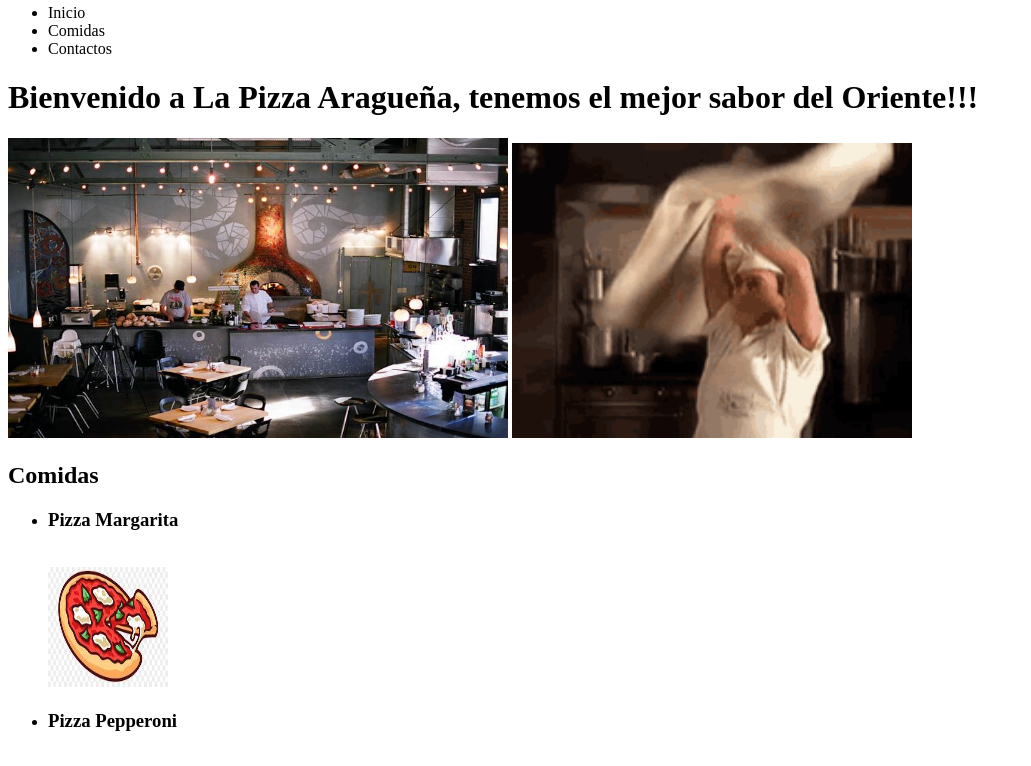
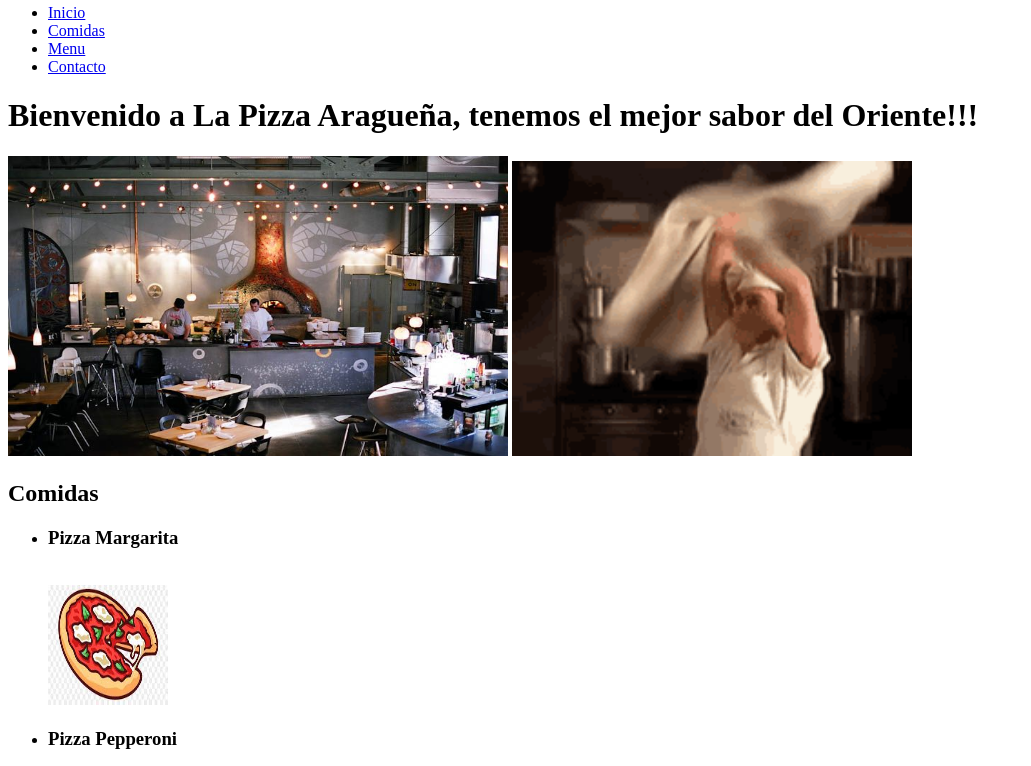
Before and after one commit to Nepthaz/Restaurante-Pizza-by-Ricardo, a plain HTML site: page index.html in a window 1280 px wide. Shown: the part 99-865 px from the top of the page, without its empty margins (0-1031 px from the left). Drawn offline with Linux system fonts and the light colour scheme.

Commit message:
Update index.html
update #2

```diff
--- a/index.html
+++ b/index.html
@@ -15,14 +15,15 @@
 
         <ul>
 
-           <li>Inicio</li>
-           <li>Comidas</li>
-           <li>Contactos</li>
+           <li> <a href="#inicio">Inicio</a></li>
+           <li> <a href="#comidas">Comidas</a></li>
+           <li> <a href="#menu">Menu</a></li>
+           <li> <a href="#contactos">Contacto</a></li>
 
          </ul>
     </nav>
 
-    <main>
+    <main id="inicio">
 
         <h1>Bienvenido a La Pizza Aragueña, tenemos el mejor sabor del Oriente!!!</h1>
 
@@ -40,7 +41,7 @@
 
     </main>
 
-    <section>
+    <section id="comidas">
 
         <h2>Comidas</h2>
 
@@ -76,7 +77,7 @@
 
     </section>
 
-    <section>
+    <section id="menu">
 
         <table>
                 <thead> <h3>MENU</h3>
@@ -119,7 +120,7 @@
     <br>
     <br>
 
-    <footer>
+    <footer id="contactos">
 
         <form action="">
 
```
